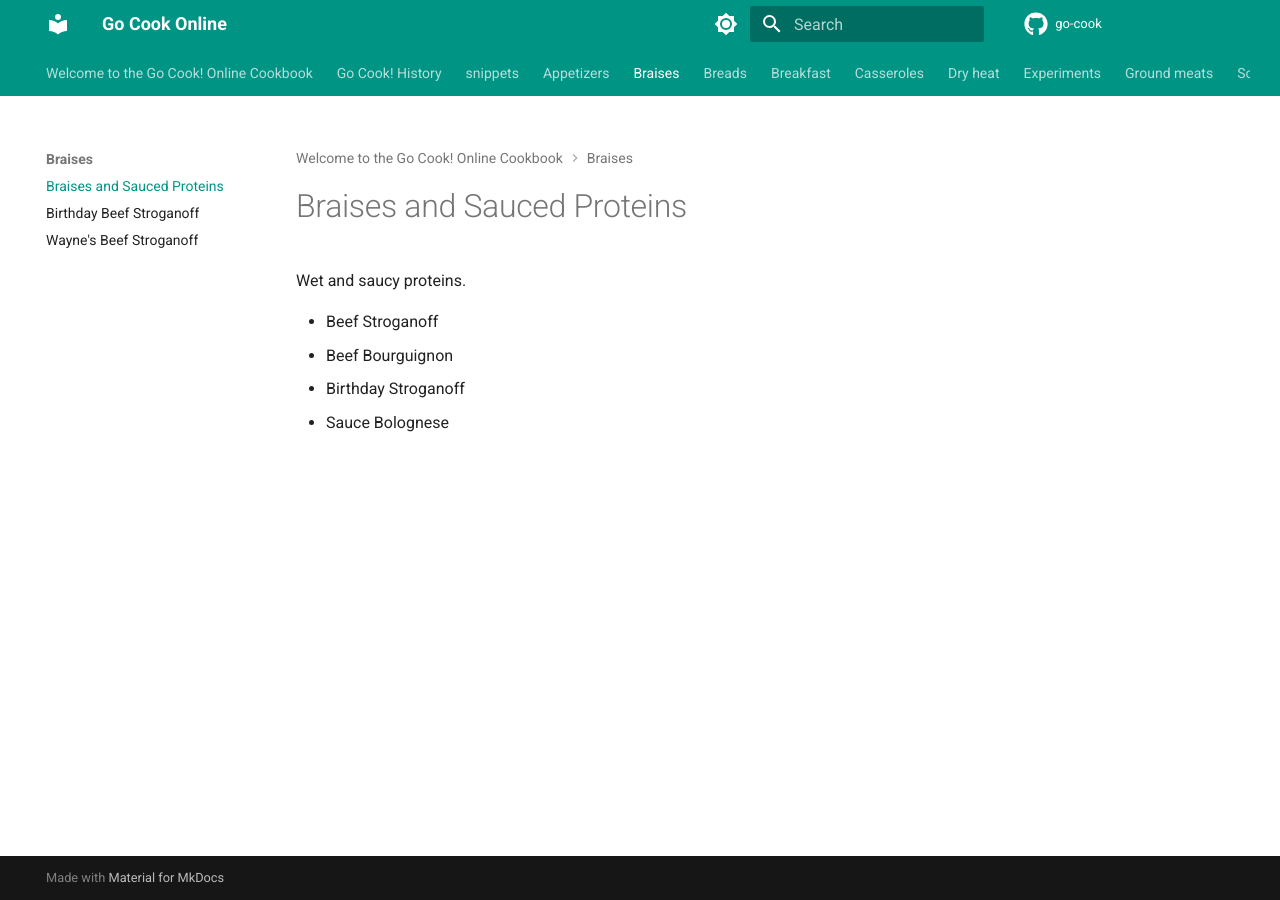
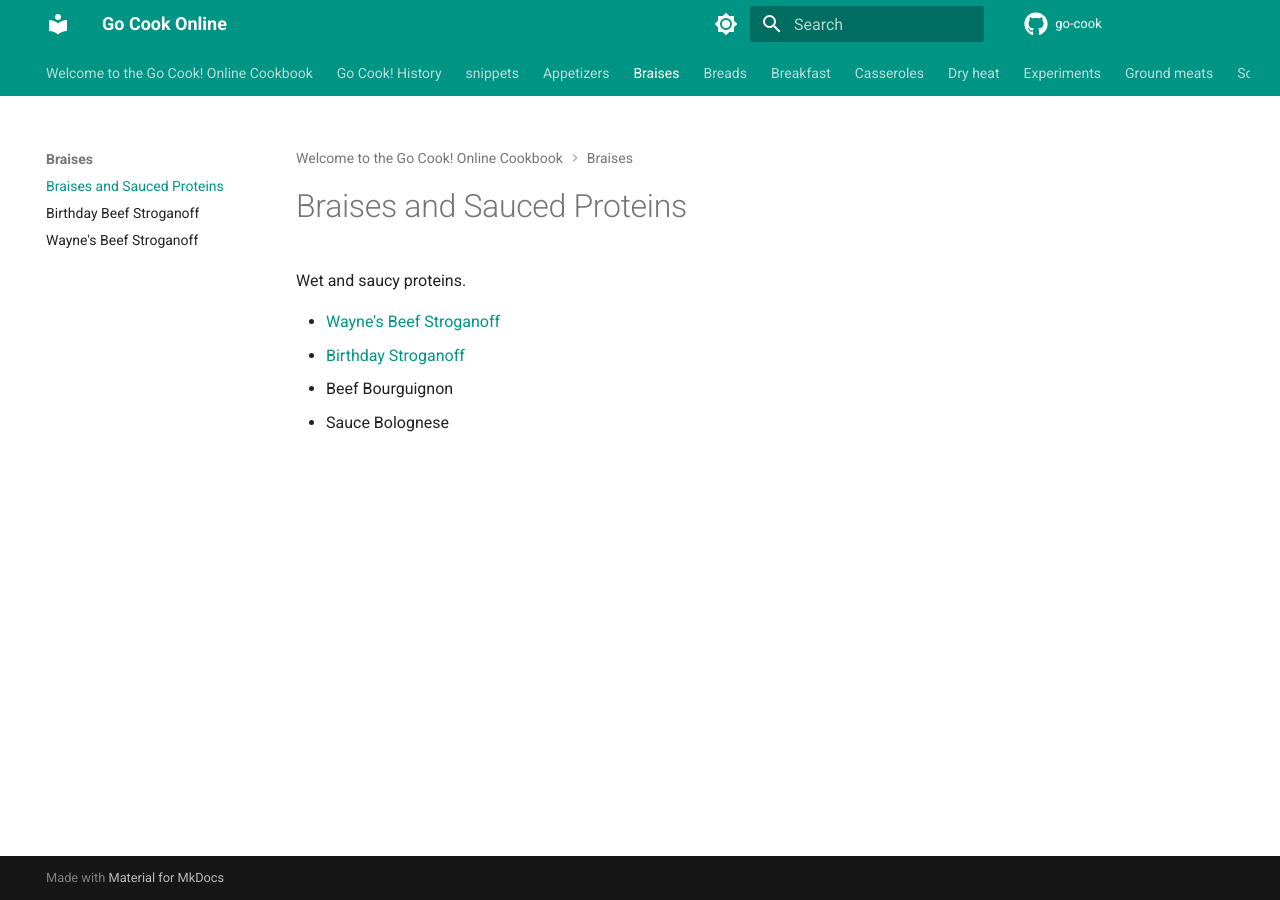
Before and after one commit to tomwillis608/go-cook, an MkDocs documentation site: the page built from cookbook/braises/index.md, in a window 1280 px wide. Built offline with MkDocs 1.6.1 and Material for MkDocs 9.7.7, drawn with Linux system fonts in a browser that asks for light colours; comment, search, counter and statistics services are not loaded.

Commit message:
Update indexes to expose braises

```diff
--- a/cookbook/braises/index.md
+++ b/cookbook/braises/index.md
@@ -2,7 +2,7 @@
 
 Wet and saucy proteins.
 
-- Beef Stroganoff
+- [Wayne's Beef Stroganoff](waynes-beef-stroganoff.md)
+- [Birthday Stroganoff](birthday-beef-stroganoff.md)
 - Beef Bourguignon
-- Birthday Stroganoff
 - Sauce Bolognese
```
Also changed, not shown: cookbook/index.md (+1 -1 lines).
